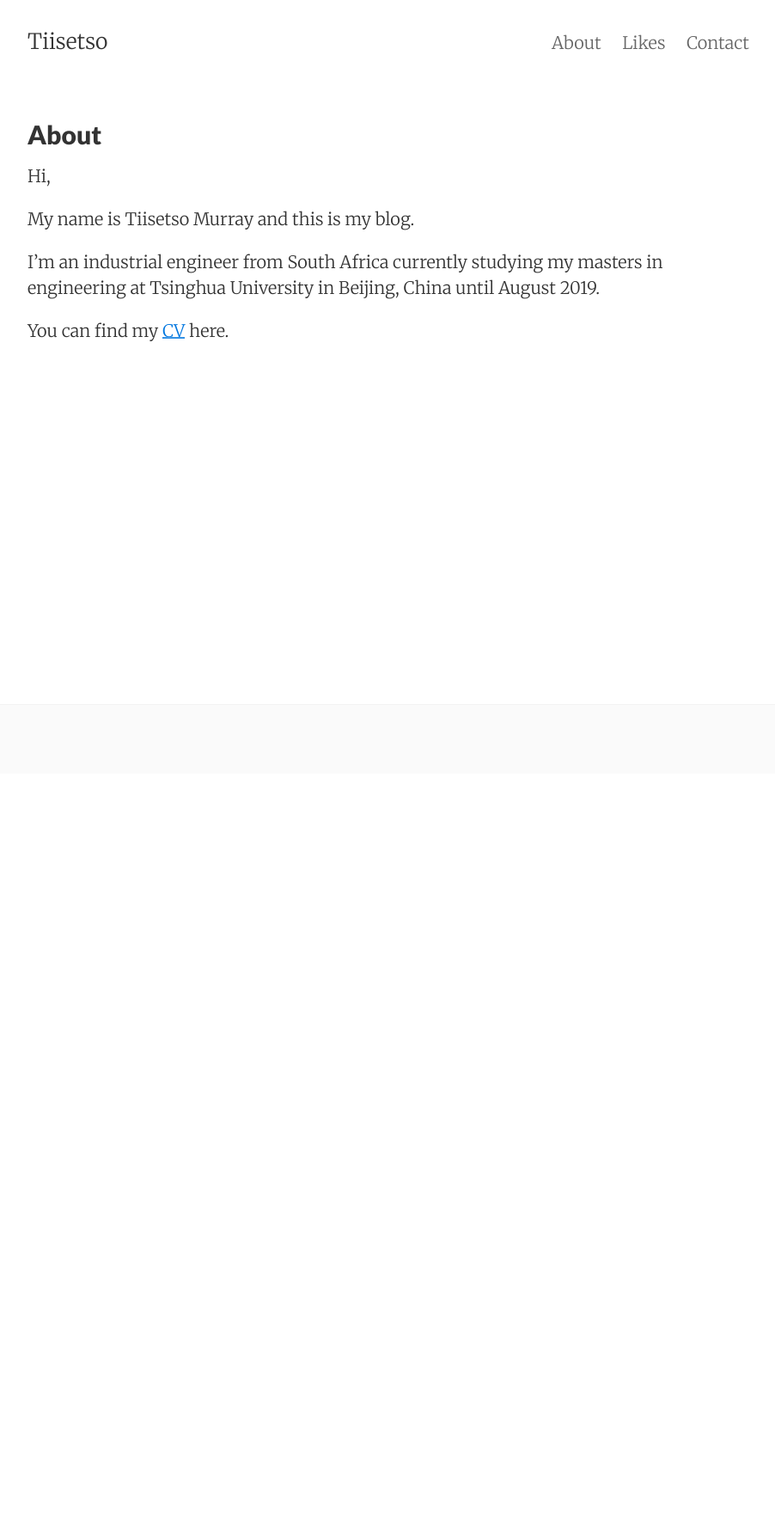
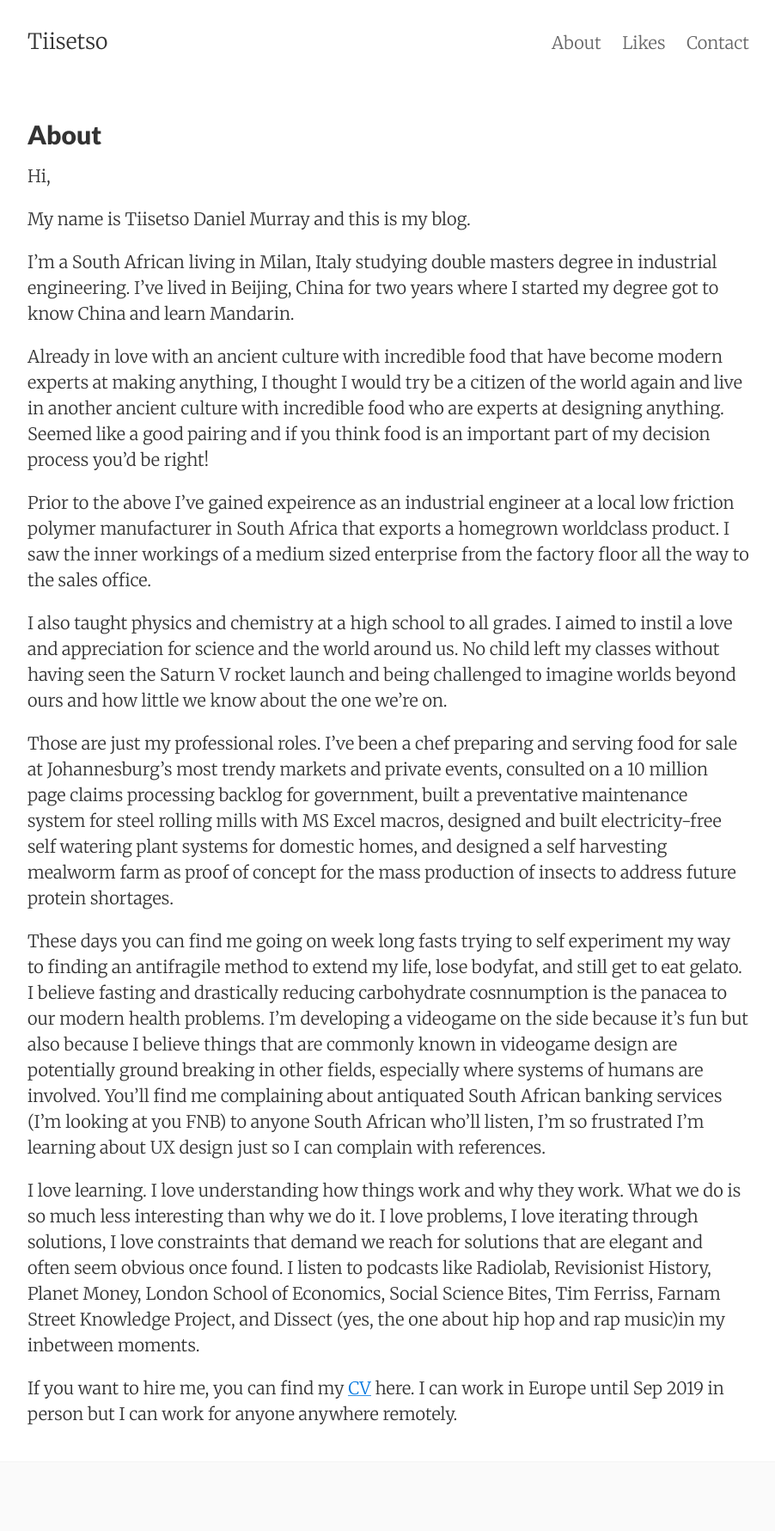
Before and after one commit to Tiisetso/tiisetso.github.io, a Jekyll site: the page built from about.md, in a window 1280 px wide. Shown: the whole page at 86% size, without its empty margins (188-1090 px from the left). Built offline with Jekyll 4.4.1, drawn with Linux system fonts in a browser that asks for light colours; before the commit the page ends 900 px from its top, so only the background shows below that.

Commit message:
Updated About text.

```diff
--- a/about.md
+++ b/about.md
@@ -8,8 +8,20 @@ tags: about
 
 Hi,
 
-My name is Tiisetso Murray and this is my blog.
+My name is Tiisetso Daniel Murray and this is my blog.
 
-I'm an industrial engineer from South Africa currently studying my masters in engineering at Tsinghua University in Beijing, China until August 2019.
+I'm a South African living in Milan, Italy studying double masters degree in industrial engineering. I've lived in Beijing, China for two years where I started my degree got to know China and learn Mandarin.
 
-You can find my [CV]({{ site.url }}/assets/pdf/CV - Tiisetso Murray.pdf) here.
+Already in love with an ancient culture with incredible food that have become modern experts at making anything, I thought I would try be a citizen of the world again and live in another ancient culture with incredible food who are experts at designing anything. Seemed like a good pairing and if you think food is an important part of my decision process you'd be right!
+
+Prior to the above I've gained expeirence as an industrial engineer at a local low friction polymer manufacturer in South Africa that exports a homegrown worldclass product. I saw the inner workings of a medium sized enterprise from the factory floor all the way to the sales office.
+
+I also taught physics and chemistry at a high school to all grades. I aimed to instil a love and appreciation for science and the world around us. No child left my classes without having seen the Saturn V rocket launch and being challenged to imagine worlds beyond ours and how little we know about the one we're on.
+
+Those are just my professional roles. I've been a chef preparing and serving food for sale at Johannesburg's most trendy markets and private events, consulted on a 10 million page claims processing backlog for government, built a preventative maintenance system for steel rolling mills with MS Excel macros, designed and built electricity-free self watering plant systems for domestic homes, and designed a self harvesting mealworm farm as proof of concept for the mass production of insects to address future protein shortages.
+
+These days you can find me going on week long fasts trying to self experiment my way to finding an antifragile method to extend my life, lose bodyfat, and still get to eat gelato. I believe fasting and drastically reducing carbohydrate cosnnumption is the panacea to our modern health problems. I'm developing a videogame on the side because it's fun but also because I believe things that are commonly known in videogame design are potentially ground breaking in other fields, especially where systems of humans are involved. You'll find me complaining about antiquated South African banking services (I'm looking at you FNB) to anyone South African who'll listen, I'm so frustrated I'm learning about UX design just so I can complain with references.
+
+I love learning. I love understanding how things work and why they work. What we do is so much less interesting than why we do it. I love problems, I love iterating through solutions, I love constraints that demand we reach for solutions that are elegant and often seem obvious once found. I listen to podcasts like Radiolab, Revisionist History, Planet Money, London School of Economics, Social Science Bites, Tim Ferriss, Farnam Street Knowledge Project, and Dissect (yes, the one about hip hop and rap music)in my inbetween moments.
+
+If you want to hire me, you can find my [CV]({{ site.url }}/assets/pdf/CV - Tiisetso Murray.pdf) here. I can work in Europe until Sep 2019 in person but I can work for anyone anywhere remotely.
```
